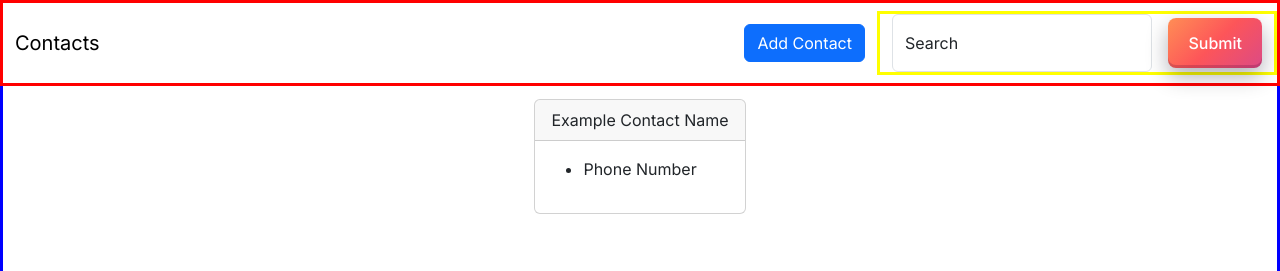
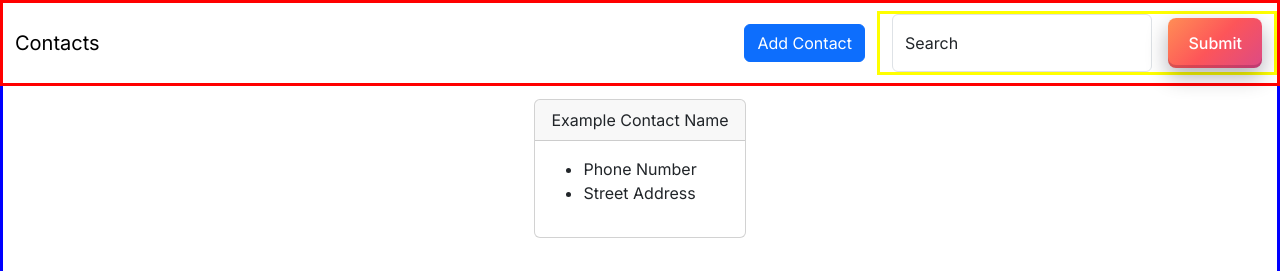
Before and after one commit to BenjaminBrandon/Contacts_app, a Next.js app: page / in a window 1280 px wide. Shown: the top 271 px of the page. Built offline with nearby package versions, Linux system fonts and the light colour scheme.

Commit message:
contact card addres field added

```diff
--- a/src/app/Contacts/Contacts.tsx
+++ b/src/app/Contacts/Contacts.tsx
@@ -21,6 +21,7 @@ const Contacts = () => {
           <CardBody>
             <ul>
               <li>Phone Number</li>
+              <li>Street Address</li>
             </ul>
           </CardBody>
         </Card>
```
